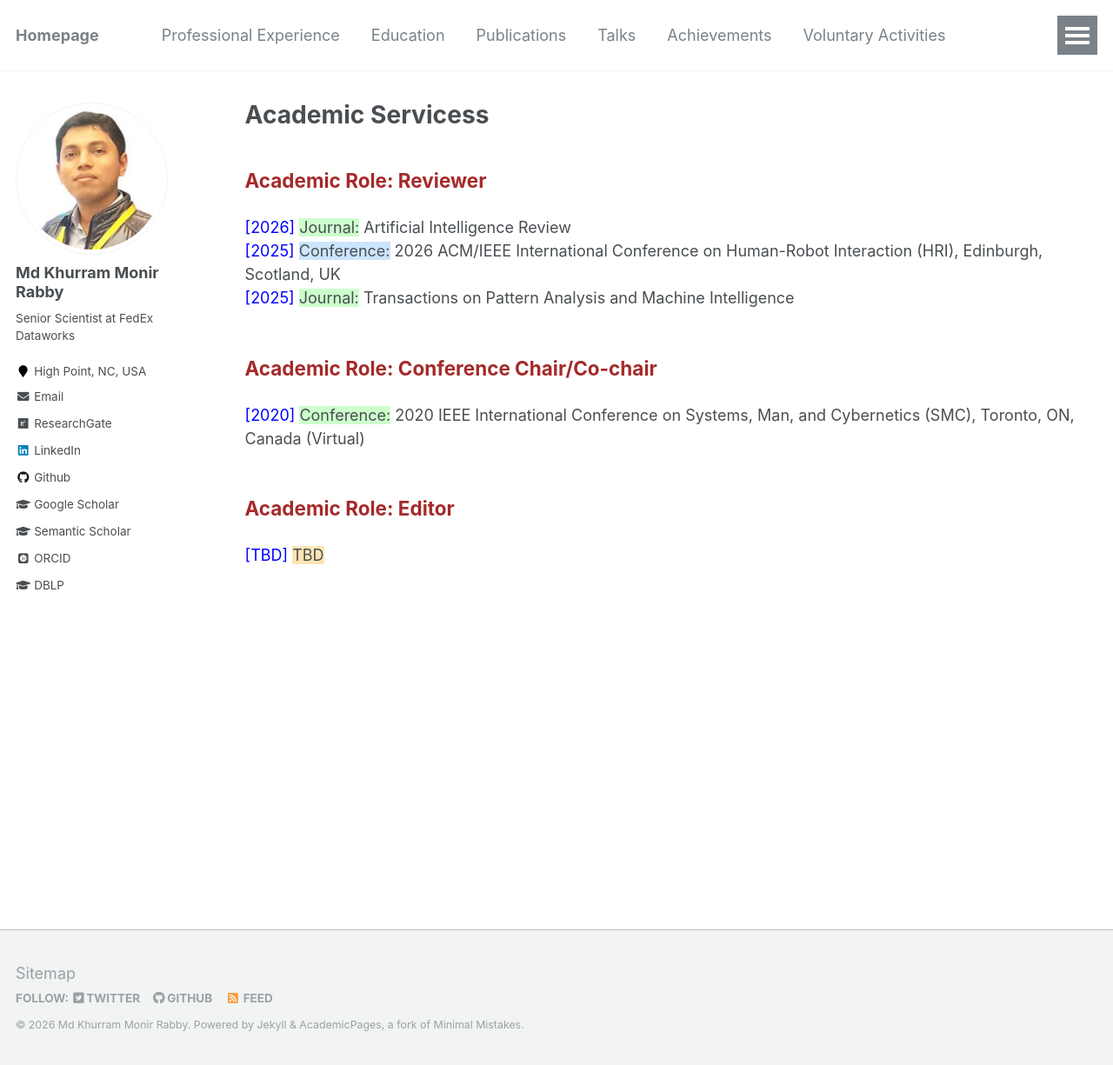
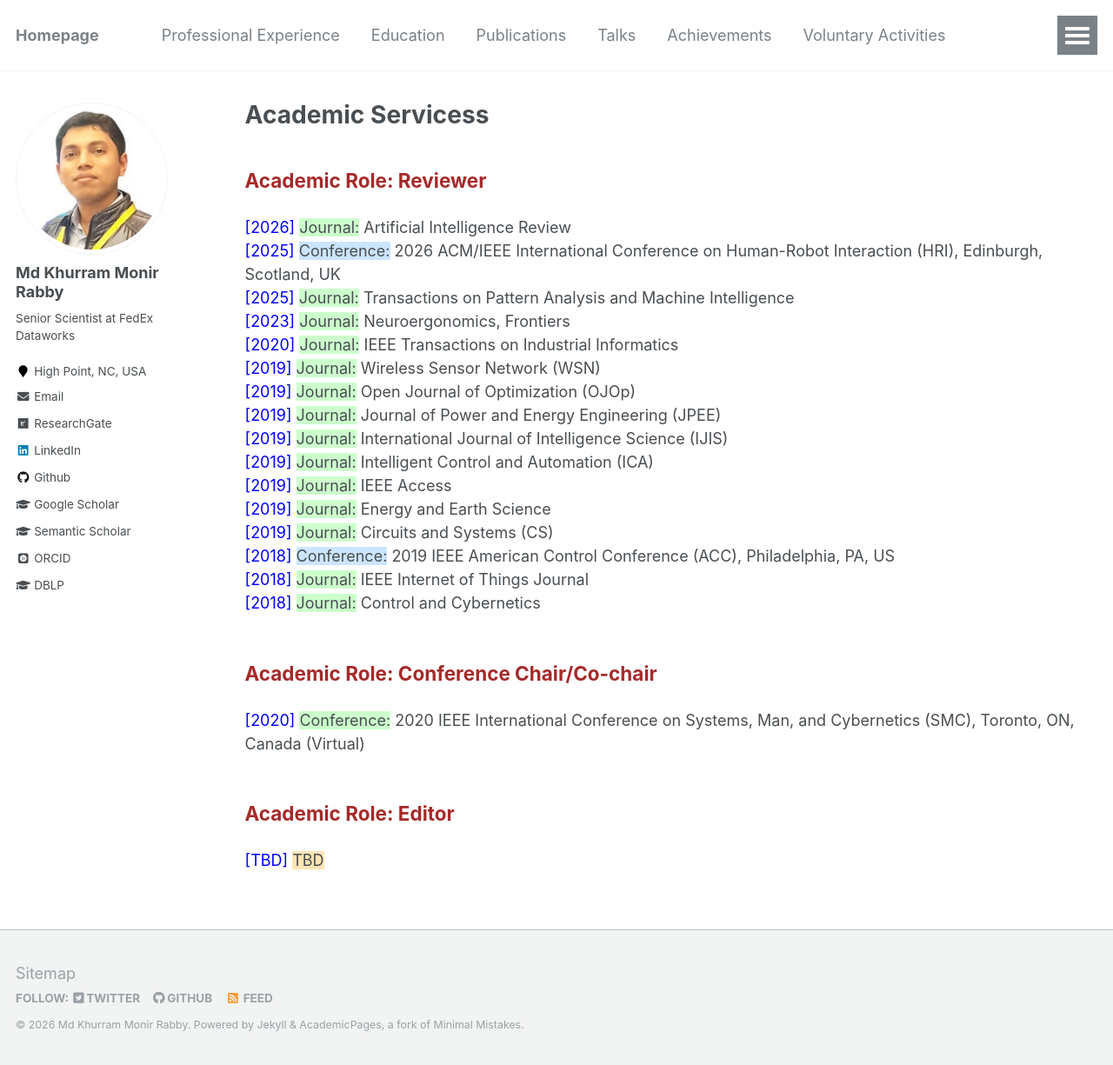
Before and after one commit to mkmrabby/mkmrabby.github.io, a Jekyll site: the page built from _pages/academic_services.md, in a window 1280 px wide and 1225 px high. Shown: the whole window at 87% size. Built offline with Jekyll 4.4.1, drawn with Linux system fonts in a browser that asks for light colours; some web fonts are replaced.

Commit message:
Update academic_services.md

```diff
--- a/_pages/academic_services.md
+++ b/_pages/academic_services.md
@@ -14,6 +14,34 @@ author_profile: true
 <br/>
 <span style="color:blue">[2025] </span><span style="background-color:#ccffcc; font-size:1em;">Journal:</span> Transactions on Pattern Analysis and Machine Intelligence
 <br/>
+<span style="color:blue">[2023] </span><span style="background-color:#ccffcc; font-size:1em;">Journal:</span> Neuroergonomics, Frontiers
+<br/>
+<span style="color:blue">[2020] </span><span style="background-color:#ccffcc; font-size:1em;">Journal:</span> IEEE Transactions on Industrial Informatics
+<br/>
+<span style="color:blue">[2019] </span><span style="background-color:#ccffcc; font-size:1em;">Journal:</span> Wireless Sensor Network (WSN)
+<br/>
+<span style="color:blue">[2019] </span><span style="background-color:#ccffcc; font-size:1em;">Journal:</span> Open Journal of Optimization (OJOp)
+<br/>
+<span style="color:blue">[2019] </span><span style="background-color:#ccffcc; font-size:1em;">Journal:</span> Journal of Power and Energy Engineering (JPEE)
+<br/>
+<span style="color:blue">[2019] </span><span style="background-color:#ccffcc; font-size:1em;">Journal:</span> International Journal of Intelligence Science (IJIS)
+<br/>
+<span style="color:blue">[2019] </span><span style="background-color:#ccffcc; font-size:1em;">Journal:</span> Intelligent Control and Automation (ICA)
+<br/>
+<span style="color:blue">[2019] </span><span style="background-color:#ccffcc; font-size:1em;">Journal:</span> IEEE Access
+<br/>
+<span style="color:blue">[2019] </span><span style="background-color:#ccffcc; font-size:1em;">Journal:</span> Energy and Earth Science
+<br/>
+<span style="color:blue">[2019] </span><span style="background-color:#ccffcc; font-size:1em;">Journal:</span> Circuits and Systems (CS)
+<br/>
+<span style="color:blue">[2018] </span><span style="background-color:#cce5ff; font-size:1em;">Conference:</span> 2019 IEEE American Control Conference (ACC), Philadelphia, PA, US
+<br/>
+<span style="color:blue">[2018] </span><span style="background-color:#ccffcc; font-size:1em;">Journal:</span> IEEE Internet of Things Journal
+<br/>
+<span style="color:blue">[2018] </span><span style="background-color:#ccffcc; font-size:1em;">Journal:</span> Control and Cybernetics
+<br/>
+<!-- <span style="color:blue">[2018] </span><span style="background-color:#ccffcc; font-size:1em;">Journal:</span> Open Journal of Modelling and Simulation (OJMSI)
+<br/> -->
 
 <br/>
 <span style="font-size:1.25em; color:brown;"><b>Academic Role: Conference Chair/Co-chair</b></span>
```
